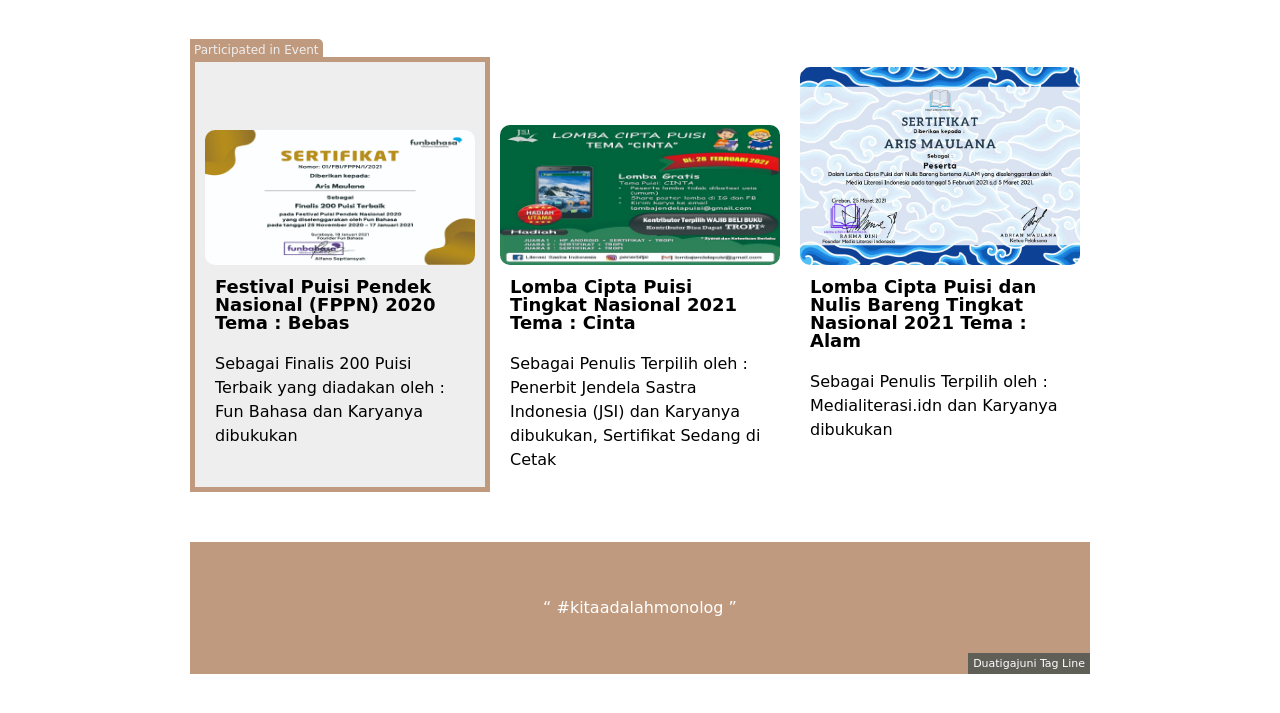
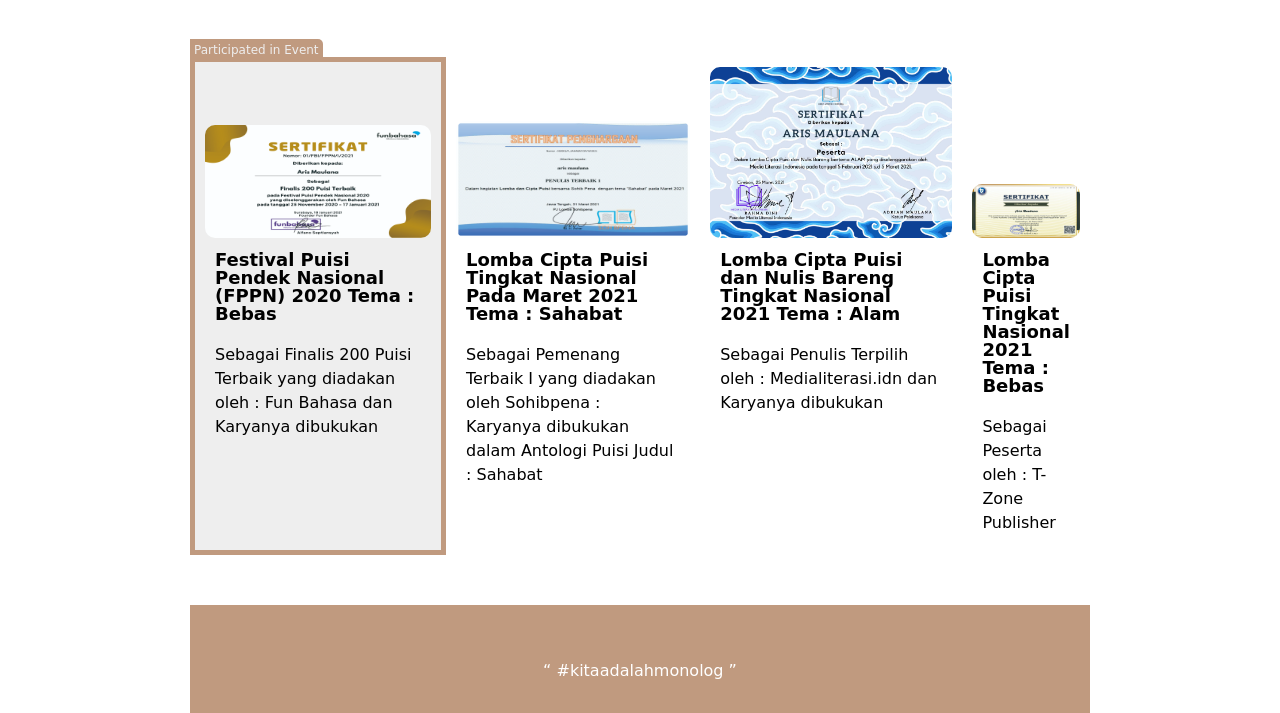
Before and after one commit to duatigajuni/participated.github.io, a plain HTML site: page index.html in a window 1280 px wide. Shown: the part 559-1272 px from the top of the page. Drawn offline with Linux system fonts and the light colour scheme; a web font is replaced by a local one.

Commit message:
Update index.html

```diff
--- a/index.html
+++ b/index.html
@@ -34,14 +34,19 @@
 					<p>Sebagai Finalis 200 Puisi Terbaik yang diadakan oleh : Fun Bahasa dan Karyanya dibukukan </p>
 				</div>
 				<div class="box">
-					<img src="img/box2.jpg" alt="">
-					<h3>Lomba Cipta Puisi Tingkat Nasional 2021 Tema : Cinta</h3>
-					<p>Sebagai Penulis Terpilih oleh : Penerbit Jendela Sastra Indonesia (JSI) dan Karyanya dibukukan, Sertifikat Sedang di Cetak </p>
+					<img src="img/box6.jpg" alt="">
+					<h3>Lomba Cipta Puisi Tingkat Nasional Pada Maret 2021 Tema : Sahabat</h3>
+					<p>Sebagai Pemenang Terbaik I yang diadakan oleh Sohibpena : Karyanya dibukukan dalam Antologi Puisi Judul : Sahabat </p>
 				</div>
 				<div class="box">
 					<img src="img/box4.jpg" alt="">
 					<h3>Lomba Cipta Puisi dan Nulis Bareng Tingkat Nasional 2021 Tema : Alam</h3>
 					<p>Sebagai Penulis Terpilih oleh : Medialiterasi.idn dan Karyanya dibukukan </p>
+				</div>
+				<div class="box">
+					<img src="img/box7.jpg" alt="">
+					<h3>Lomba Cipta Puisi Tingkat Nasional 2021 Tema : Bebas</h3>
+					<p>Sebagai Peserta oleh : T-Zone Publisher </p>
 				</div>
 			</div>
 		</div>
```
